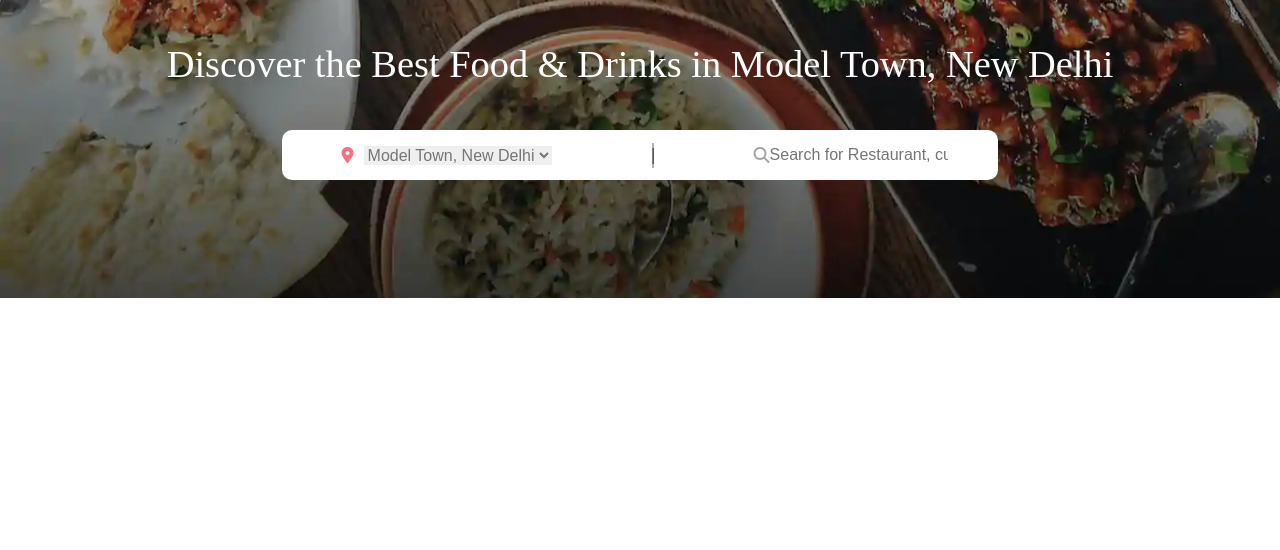
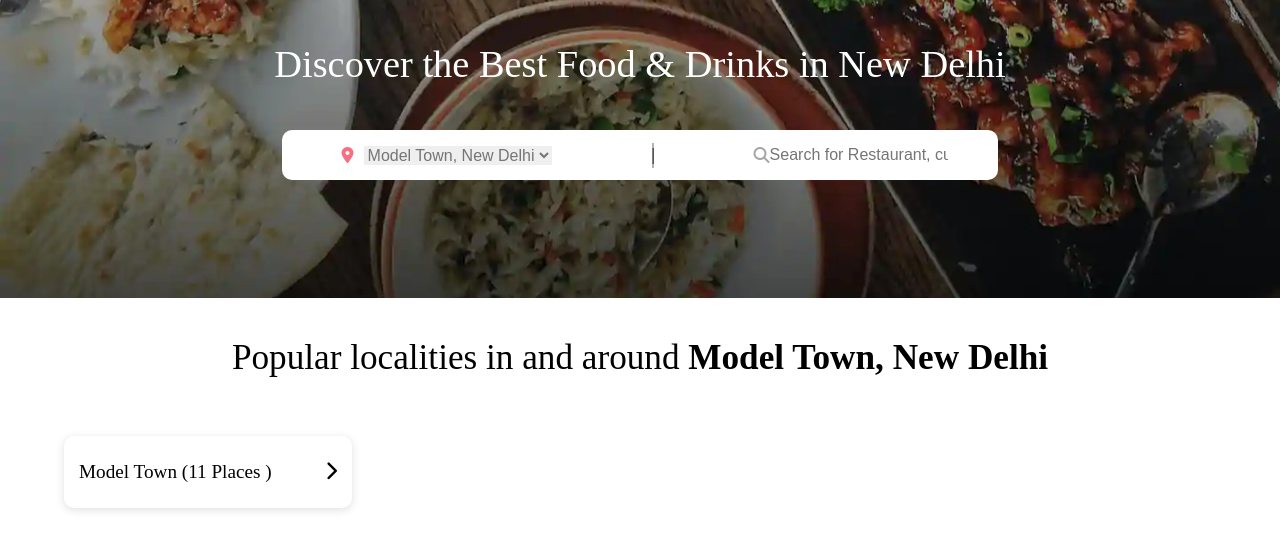
Before and after one commit to singhmuskan750/zomato_clone, a plain HTML site: page FullStackProjects/LandingPage/index.html in a window 1280 px wide. Shown: the part 182-732 px from the top of the page. Drawn offline with Linux system fonts and the light colour scheme.

Commit message:
nearby section complete

```diff
--- a/FullStackProjects/LandingPage/assets/styles/styles.css
+++ b/FullStackProjects/LandingPage/assets/styles/styles.css
@@ -116,3 +116,40 @@ header div.search-box div.select select {
     font-size: 1rem;
     color: #757575;
 }
+
+/* Nearby places section */
+
+section.nearby {
+    min-height: 40vh;
+
+}
+
+section.nearby div.container {
+    width: 90%;
+    margin: 0px auto;
+    text-align: center;
+    padding: 40px 0px;
+}
+
+section.nearby div.container h3 {
+    font-size: 2.2rem;
+    font-weight: unset;
+}
+
+section.nearby div.box {
+    max-width: 25%;
+    display: flex;
+    align-items: center;
+    justify-content: space-between;
+    padding: 25px 15px;
+    font-size: 1.2rem;
+    border-radius: 10px;
+    margin-top: 5%;
+
+    box-shadow: rgba(99, 99, 99, 0.2) 0px 2px 8px 0px;
+}
+
+section.nearby div.box:hover {
+    box-shadow: rgba(0, 0, 0, 0.24) 0px 3px 8px;
+    cursor: pointer;
+}
--- a/FullStackProjects/LandingPage/index.html
+++ b/FullStackProjects/LandingPage/index.html
@@ -28,7 +28,7 @@
         </nav>
         <div class="content">
             <img src="./assets/images/logo.png" alt="NotzomatoLogo" class="logo">
-            <h1>Discover the Best Food & Drinks in Model Town, New Delhi</h1>
+            <h1>Discover the Best Food & Drinks in New Delhi</h1>
             <div class="search-box">
                 <div class="select">
                     <i class="fas fa-map-marker-alt"></i>
@@ -47,7 +47,19 @@
             </div>
         </div>
     </header>
-    <section class="nearby"></section>
+    <section class="nearby">
+        <div class="container">
+            <h3>Popular localities in and around <b>Model Town, New Delhi</b> </h3>
+            <div class="box">
+                <div>
+                    Model Town (11 Places )
+                </div>
+                <div>
+                    <i class="fas fa-chevron-right"></i>
+                </div>
+            </div>
+        </div>
+    </section>
 </body>
 
 </html>
```
